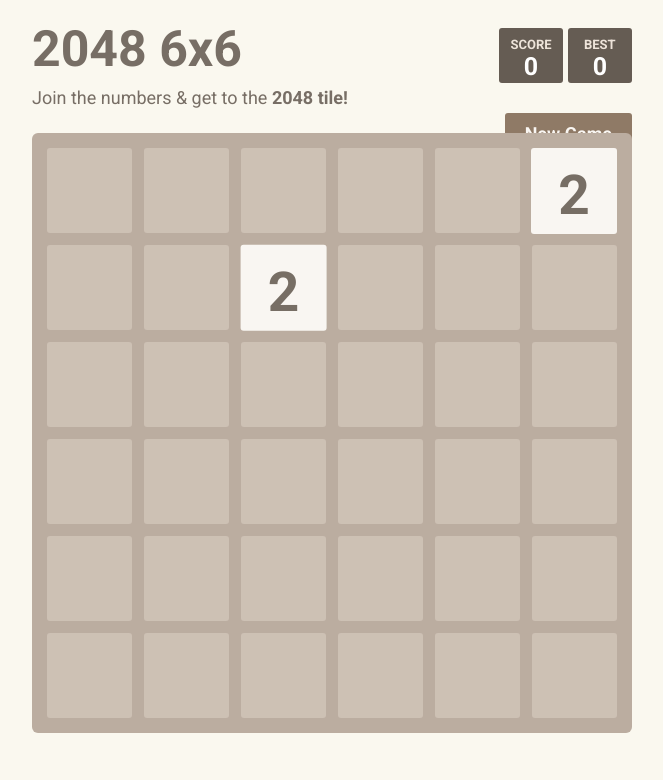
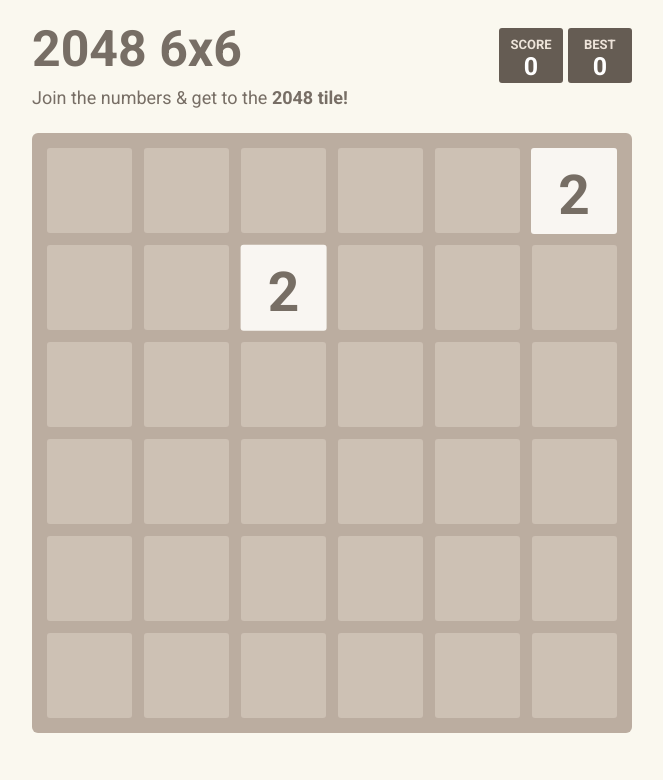
Before and after one commit to kaloodinaz/2048-6x6, a plain HTML site: page index.html in a window 1280 px wide. Shown: the top 780 px of the page, without its empty margins (308-971 px from the left). Drawn offline with Linux system fonts and the light colour scheme.

Commit message:
Update index.html

```diff
--- a/index.html
+++ b/index.html
@@ -37,7 +37,7 @@
 
     <div class="above-game">
       <p class="game-intro">Join the numbers & get to the <strong>2048 tile!</strong></p>
-      <a class="restart-button">New Game</a>
+     <!-- <a class="restart-button">New Game</a> -->
     </div>
 
     <div class="game-container">
```
